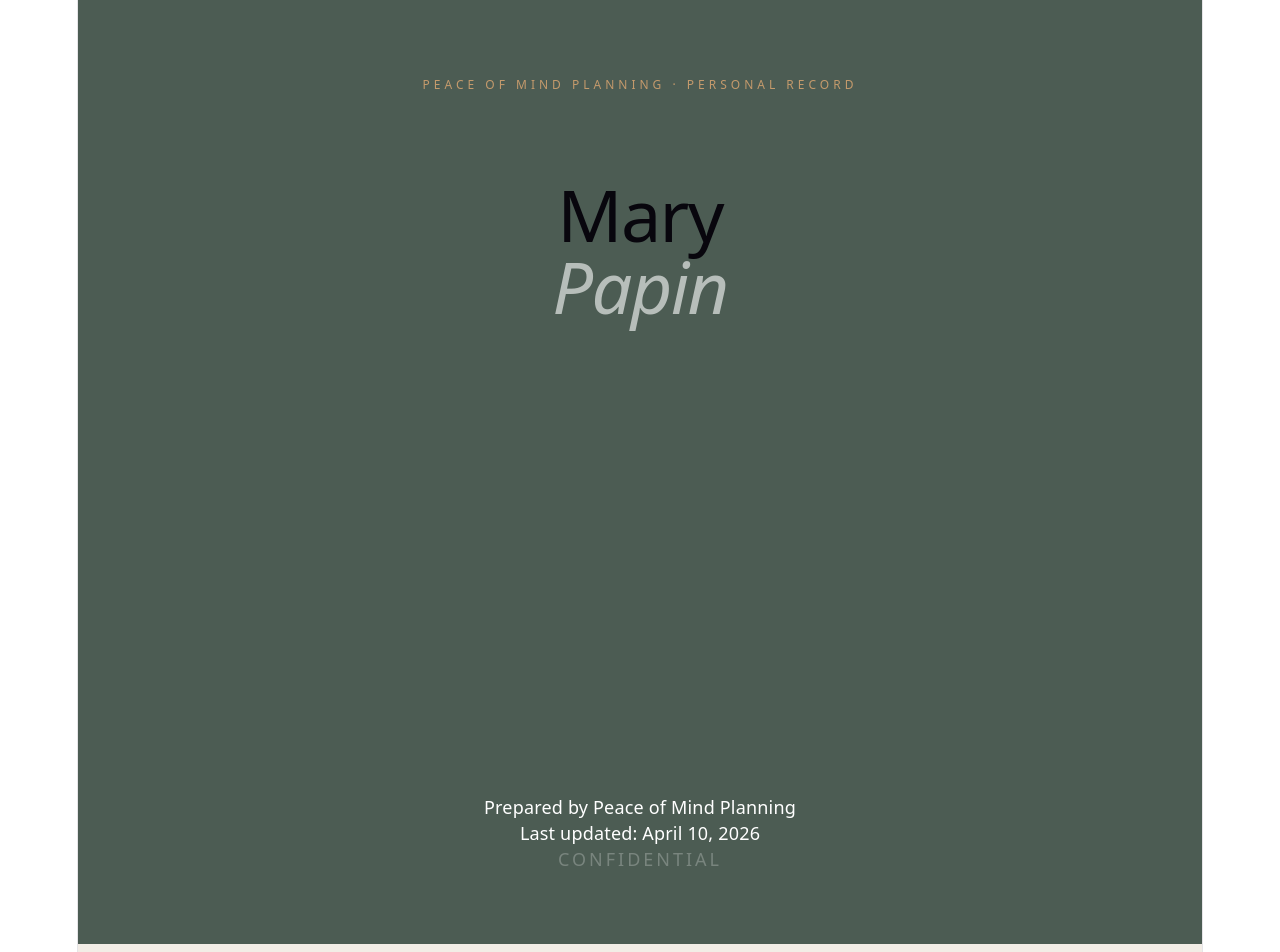
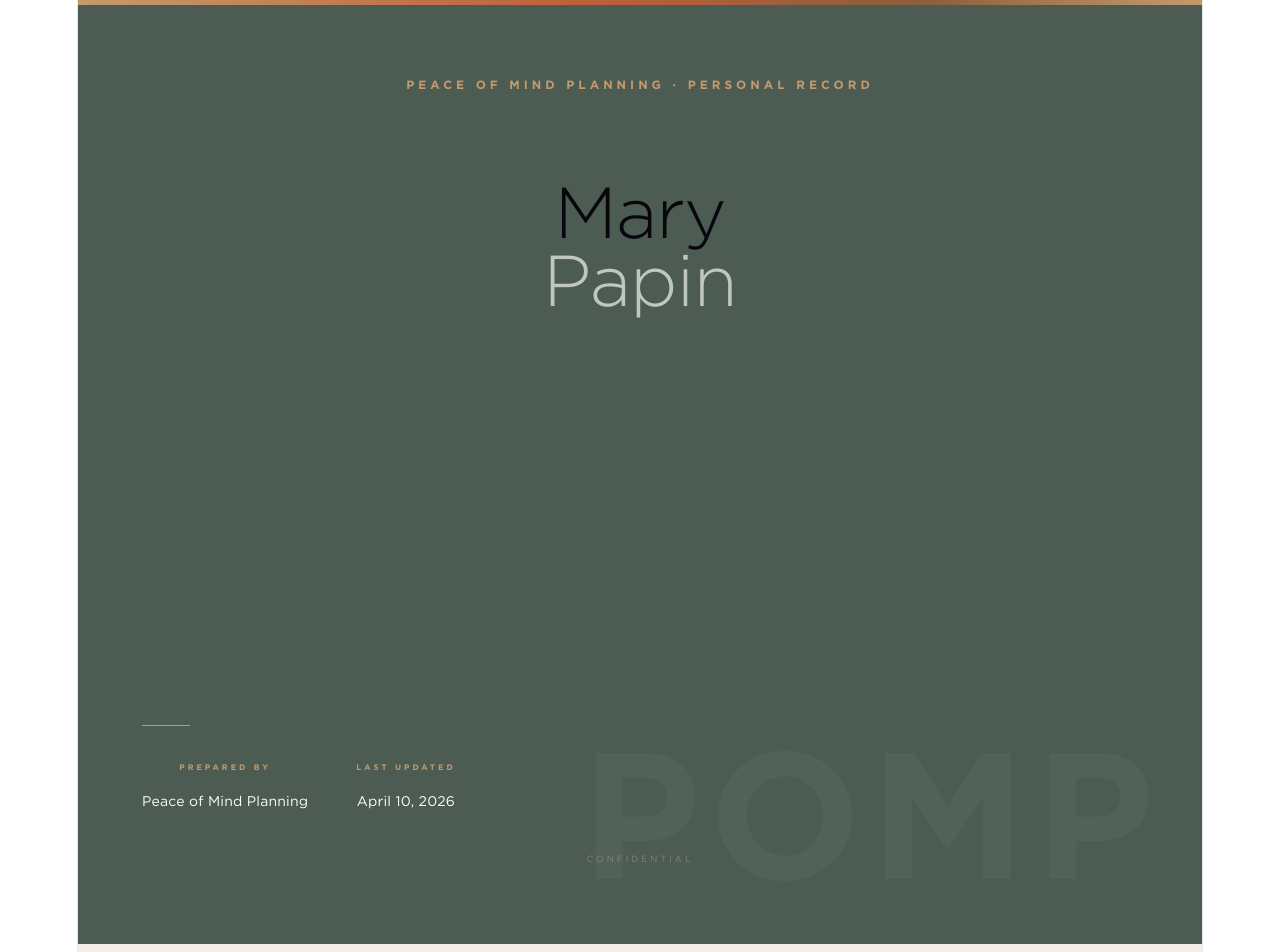
Before and after one commit to DaniiGLopez/pomp-guide, a React (Vite) app in the folder report/: page / in a window 1280 px wide. Shown: the top 952 px of the page. Built offline with nearby package versions, Linux system fonts and the light colour scheme.

Commit message:
Improve report cover styling

```diff
--- a/report/src/components/sections/CoverPage.tsx
+++ b/report/src/components/sections/CoverPage.tsx
@@ -1,5 +1,6 @@
 import type { PompPlan } from "../../types/plan";
 import { colors } from "../../theme/colors";
+import { typography } from "../../theme/typography";
 import { formatDate } from "../../utils/format";
 
 type CoverPageProps = {
@@ -11,7 +12,9 @@ export function CoverPage({ plan }: CoverPageProps) {
 
   return (
     <section
+      className="pomp-cover"
       style={{
+        position: "relative",
         minHeight: "100vh",
         background: colors.forestGreen,
         color: colors.white,
@@ -19,26 +22,170 @@ export function CoverPage({ plan }: CoverPageProps) {
         display: "flex",
         flexDirection: "column",
         justifyContent: "space-between",
+        overflow: "hidden",
       }}
     >
+      {/* Accent Bar */}
+      <div
+        aria-hidden="true"
+        style={{
+          position: "absolute",
+          top: 0,
+          left: 0,
+          right: 0,
+          height: 5,
+          background: `linear-gradient(
+            90deg,
+            ${colors.lightBrown},
+            ${colors.burntOrange} 45%,
+            ${colors.mediumBrown} 75%,
+            ${colors.lightBrown}
+          )`,
+        }}
+      />
+
+      {/* Watermark */}
+      <div
+        aria-hidden="true"
+        style={{
+          position: "absolute",
+          right: 40,
+          bottom: 40,
+          fontFamily: typography.fontSans,
+          fontWeight: typography.weightBold,
+          fontSize: 180,
+          lineHeight: 1,
+          color: "rgba(255,255,255,0.035)",
+          letterSpacing: 8,
+          pointerEvents: "none",
+          userSelect: "none",
+        }}
+      >
+        POMP
+      </div>
+
+      {/* Main Content */}
       <div>
-        <p style={{ color: colors.lightBrown, letterSpacing: "4px", fontSize: 12 }}>
+        <p
+          style={{
+            color: colors.lightBrown,
+            letterSpacing: "4px",
+            fontSize: 12,
+            fontFamily: typography.fontSans,
+            fontWeight: typography.weightBold,
+            textTransform: "uppercase",
+          }}
+        >
           PEACE OF MIND PLANNING · PERSONAL RECORD
         </p>
 
-        <h1 style={{ fontSize: 72, lineHeight: 1, marginTop: 80 }}>
+        <h1
+          style={{
+            fontFamily: typography.fontSans,
+            fontWeight: typography.weightLight,
+            fontSize: 72,
+            lineHeight: 0.95,
+            letterSpacing: "-1px",
+            marginTop: 80,
+            marginBottom: 0,
+          }}
+        >
           {plan.person.first_name}
           <br />
-          <em style={{ color: "rgba(255,255,255,.6)" }}>{plan.person.last_name}</em>
+          <em
+            style={{
+              color: "rgba(255,255,255,.65)",
+              fontStyle: "normal",
+            }}
+          >
+            {plan.person.last_name}
+          </em>
         </h1>
       </div>
 
+      {/* Bottom Metadata */}
       <div>
-        <p>Prepared by Peace of Mind Planning</p>
-        <p>Last updated: {updated}</p>
-        <p style={{ color: "rgba(255,255,255,.25)", letterSpacing: "3px" }}>
-          CONFIDENTIAL
-        </p>
+        <div
+          style={{
+            width: 48,
+            height: 1,
+            background: colors.lightBrown,
+            marginBottom: 28,
+          }}
+        />
+
+        <div
+          style={{
+            display: "flex",
+            gap: 48,
+            flexWrap: "wrap",
+          }}
+        >
+          <div>
+            <div
+              style={{
+                color: colors.lightBrown,
+                fontFamily: typography.fontSans,
+                fontWeight: typography.weightBold,
+                fontSize: 8,
+                letterSpacing: 3,
+                textTransform: "uppercase",
+                marginBottom: 8,
+              }}
+            >
+              Prepared By
+            </div>
+
+            <div
+              style={{
+                fontFamily: typography.fontSans,
+                fontSize: 14,
+                color: colors.white,
+              }}
+            >
+              Peace of Mind Planning
+            </div>
+          </div>
+
+          <div>
+            <div
+              style={{
+                color: colors.lightBrown,
+                fontFamily: typography.fontSans,
+                fontWeight: typography.weightBold,
+                fontSize: 8,
+                letterSpacing: 3,
+                textTransform: "uppercase",
+                marginBottom: 8,
+              }}
+            >
+              Last Updated
+            </div>
+
+            <div
+              style={{
+                fontFamily: typography.fontSans,
+                fontSize: 14,
+                color: colors.white,
+              }}
+            >
+              {updated}
+            </div>
+          </div>
+        </div>
+
+        <div
+          style={{
+            marginTop: 32,
+            color: "rgba(255,255,255,.25)",
+            letterSpacing: 3,
+            fontSize: 9,
+            fontFamily: typography.fontSans,
+            textTransform: "uppercase",
+          }}
+        >
+          Confidential
+        </div>
       </div>
     </section>
   );
```
